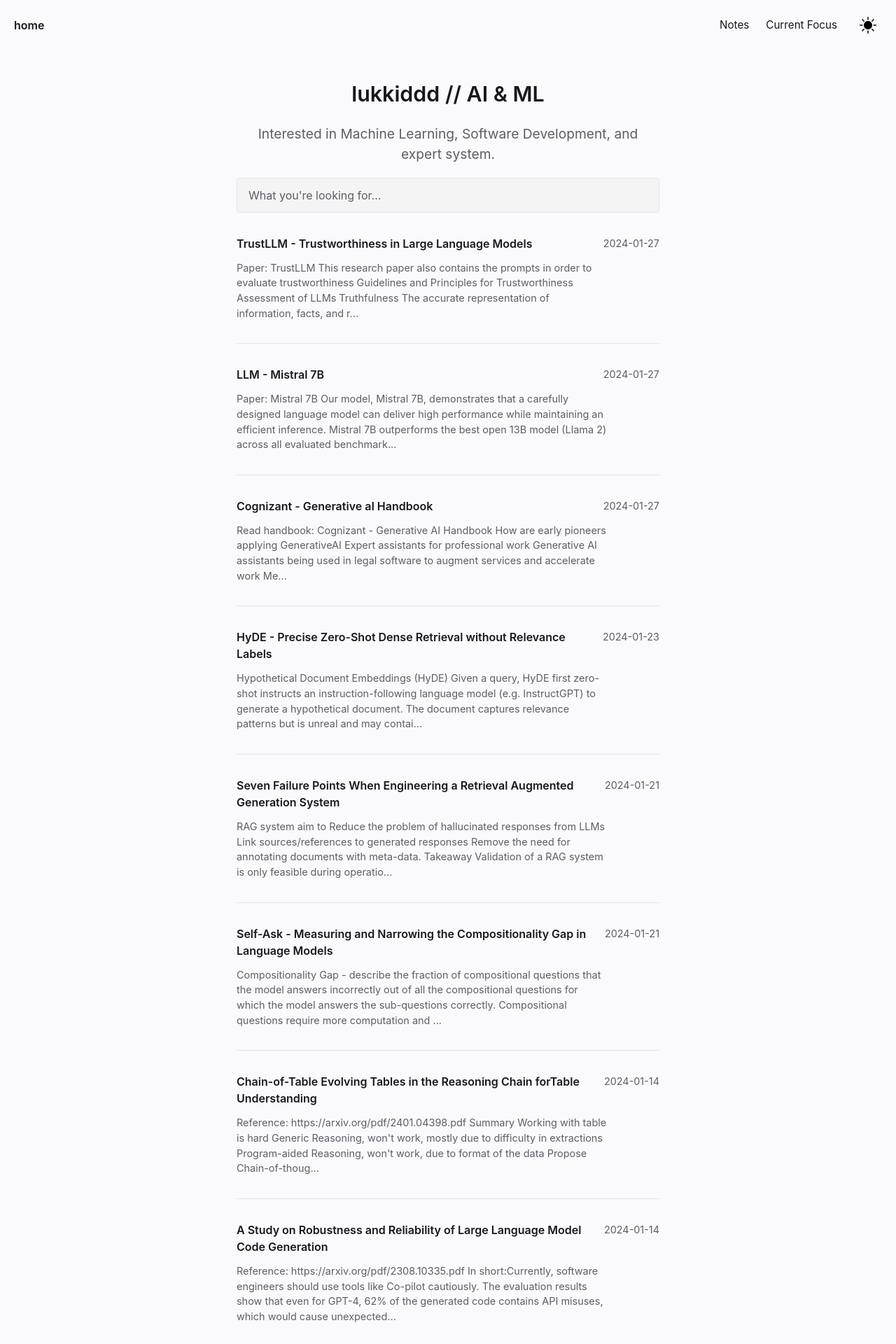
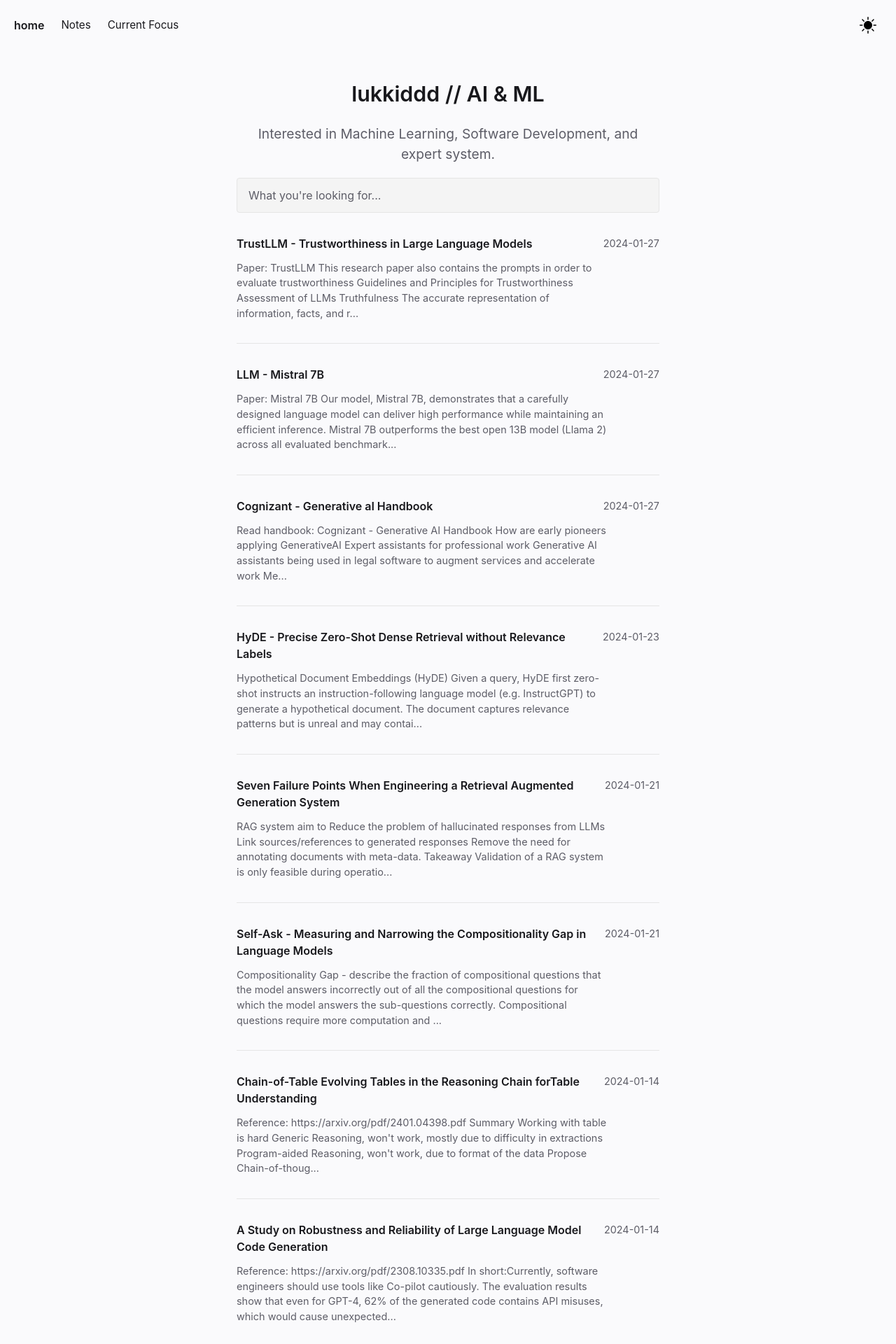
Before and after one commit to lukkiddd/lukkiddd.github.io, a Jekyll site: the page built from pages/index.md, in a window 1280 px wide. Shown: the top 1920 px of the page at 70% size. Built offline with Jekyll 4.4.1, drawn with Linux system fonts in a browser that asks for light colours.

Commit message:
Update navigation links in Header.html

```diff
--- a/_includes/Header.html
+++ b/_includes/Header.html
@@ -51,18 +51,13 @@
     </div>
 
     <div id="navbarBasicExample" class="navbar-menu">
-      <!-- <div class="navbar-start">
-        <a href="../posts/focus"  class="navbar-item">
-          Current Focus
-        </a>
-      </div> -->
+      <a href="../notes"  class="navbar-item">
+        Notes
+      </a>
+      <a href="../posts/focus"  class="navbar-item">
+        Current Focus
+      </a>
       <div class="navbar-end is-hidden-mobile" onclick="modeSwitcher()" >
-        <a href="../notes"  class="navbar-item">
-          Notes
-        </a>
-        <a href="../posts/focus"  class="navbar-item">
-          Current Focus
-        </a>
         <div class="navbar-item">
           <div class="buttons">
             <a class="button is-text">
```
